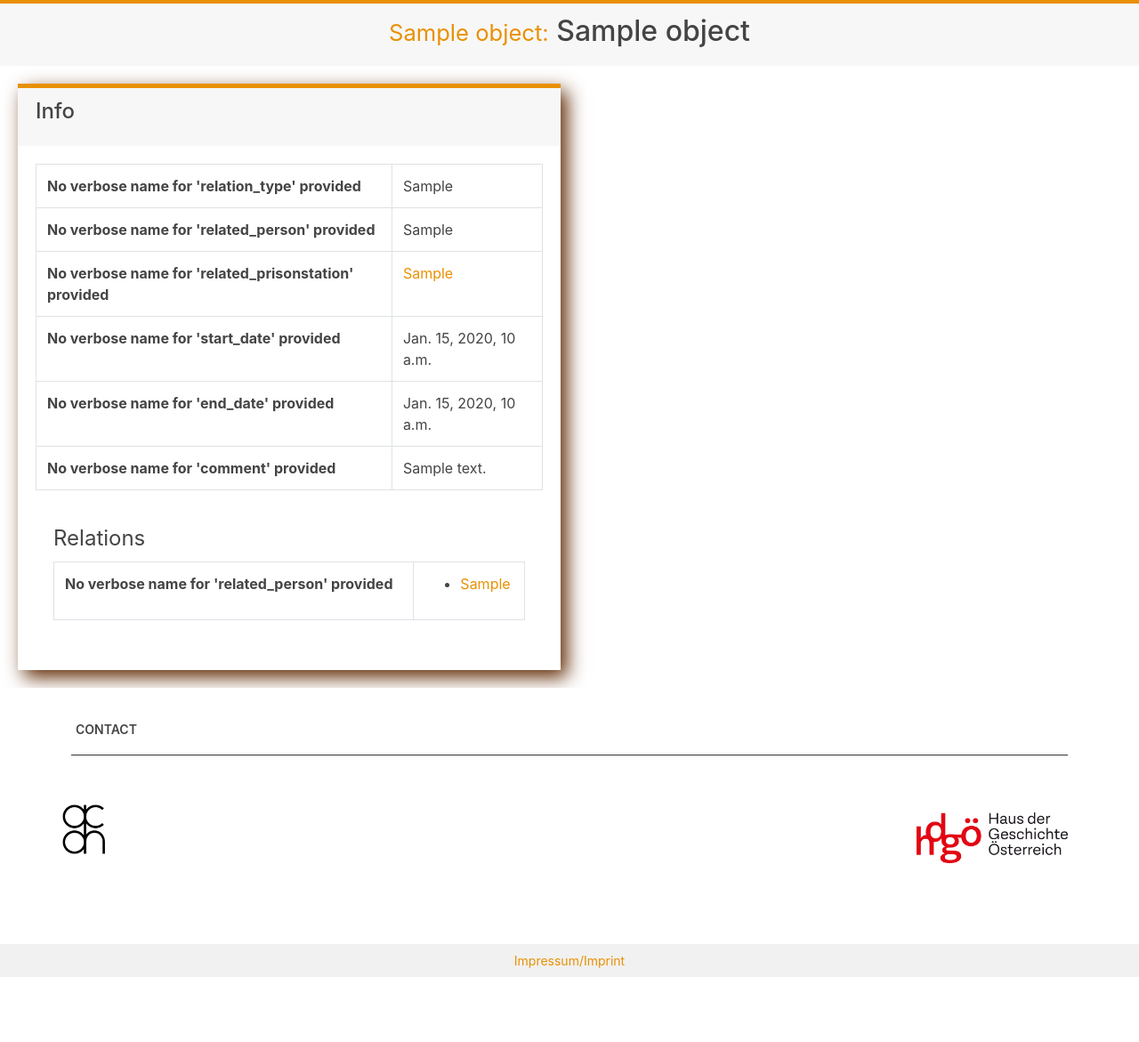
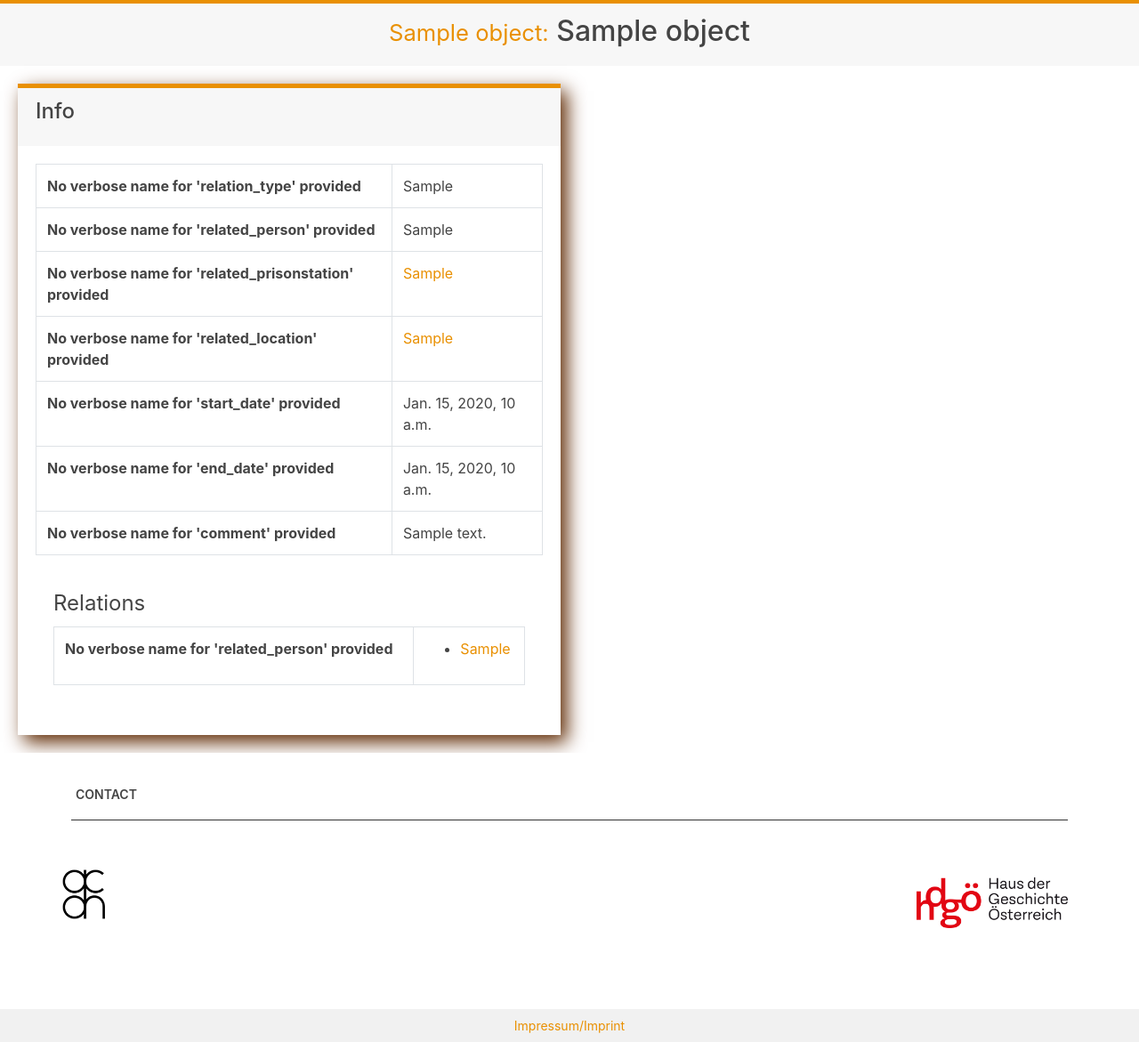
Before and after one commit to acdh-oeaw/daacda-go-digital, a Django app: template detentions/templates/detentions/personprison_detail.html in a window 1280 px wide. Shown: the part 111-1282 px from the top of the page at 89% size. Before the commit the page ends 1209 px from the top, so only its background shows below. Run offline with Django 3.2, Linux system fonts and the light colour scheme; the template is opened without the code that fills it: most values are stand-ins (such as "Sample title", 1, 10 or a date in 2020); parts of the project's set-up code (start-up, migrations or seed data) failed here and were passed over; some libraries are stand-ins or nearby versions.

Commit message:
updated detail view template for personprison

```diff
--- a/detentions/templates/detentions/personprison_detail.html
+++ b/detentions/templates/detentions/personprison_detail.html
@@ -37,12 +37,22 @@
                     </td>
                 </tr>
                 {% endif %}
+                {% if object.related_prisonstation %}
                     <tr>
                         <th>{% get_verbose_name personprison "related_prisonstation" %}</th>
                         <td>
                           <a href="{{ object.related_prisonstation.get_absolute_url }}">{{ object.related_prisonstation }}</a>
                         </td>
                     </tr>
+                {% endif %}
+                {% if object.related_location %}
+                    <tr>
+                        <th>{% get_verbose_name personprison "related_location" %}</th>
+                        <td>
+                          <a href="{{ object.related_location.get_absolute_url }}">{{ object.related_location }}</a>
+                        </td>
+                    </tr>
+                {% endif %}
                 <tr>
                     <th>{% get_verbose_name personprison "start_date" %}</th>
                     <td>
```
Lines whose indentation alone changed are shown as unchanged.
